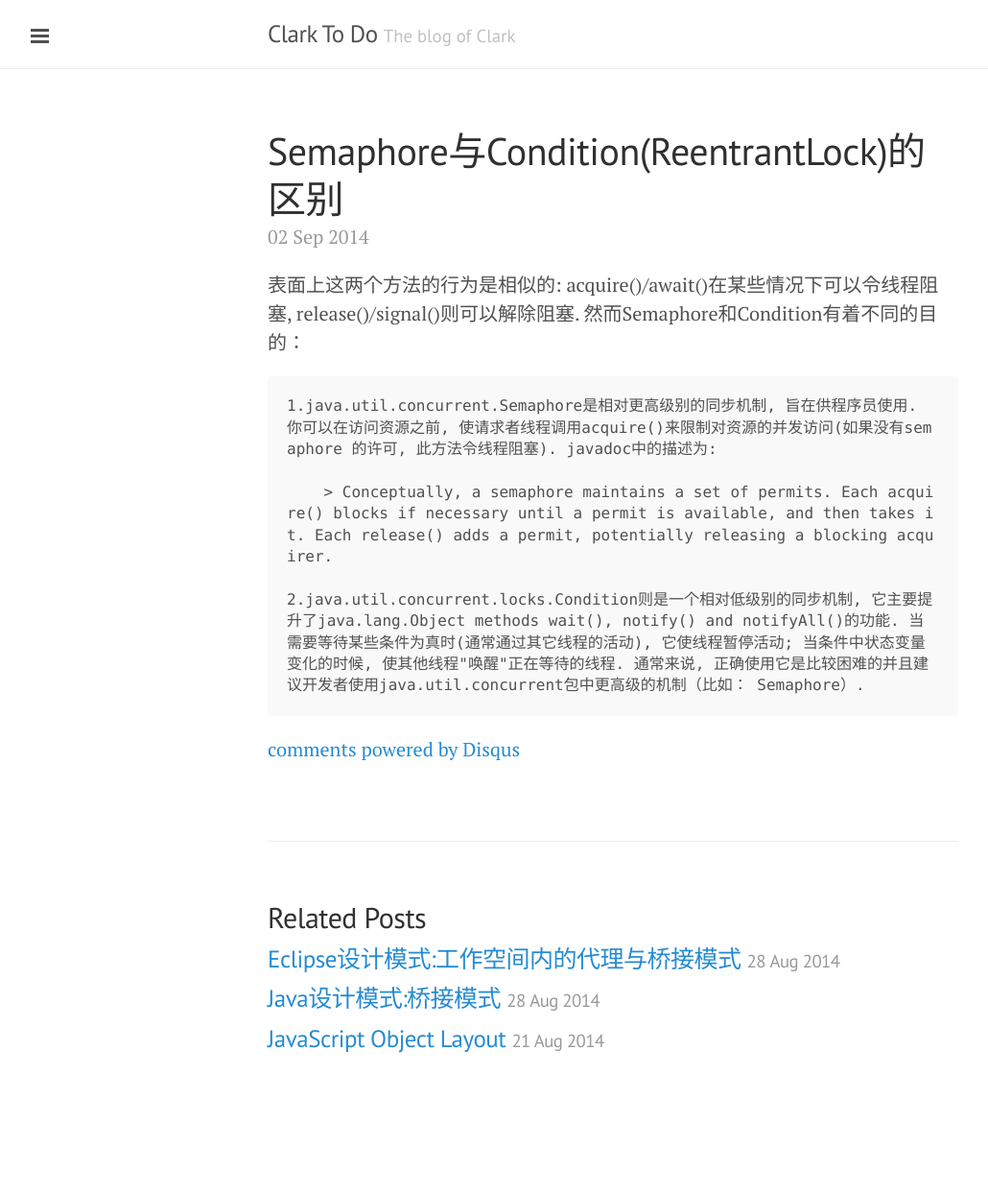
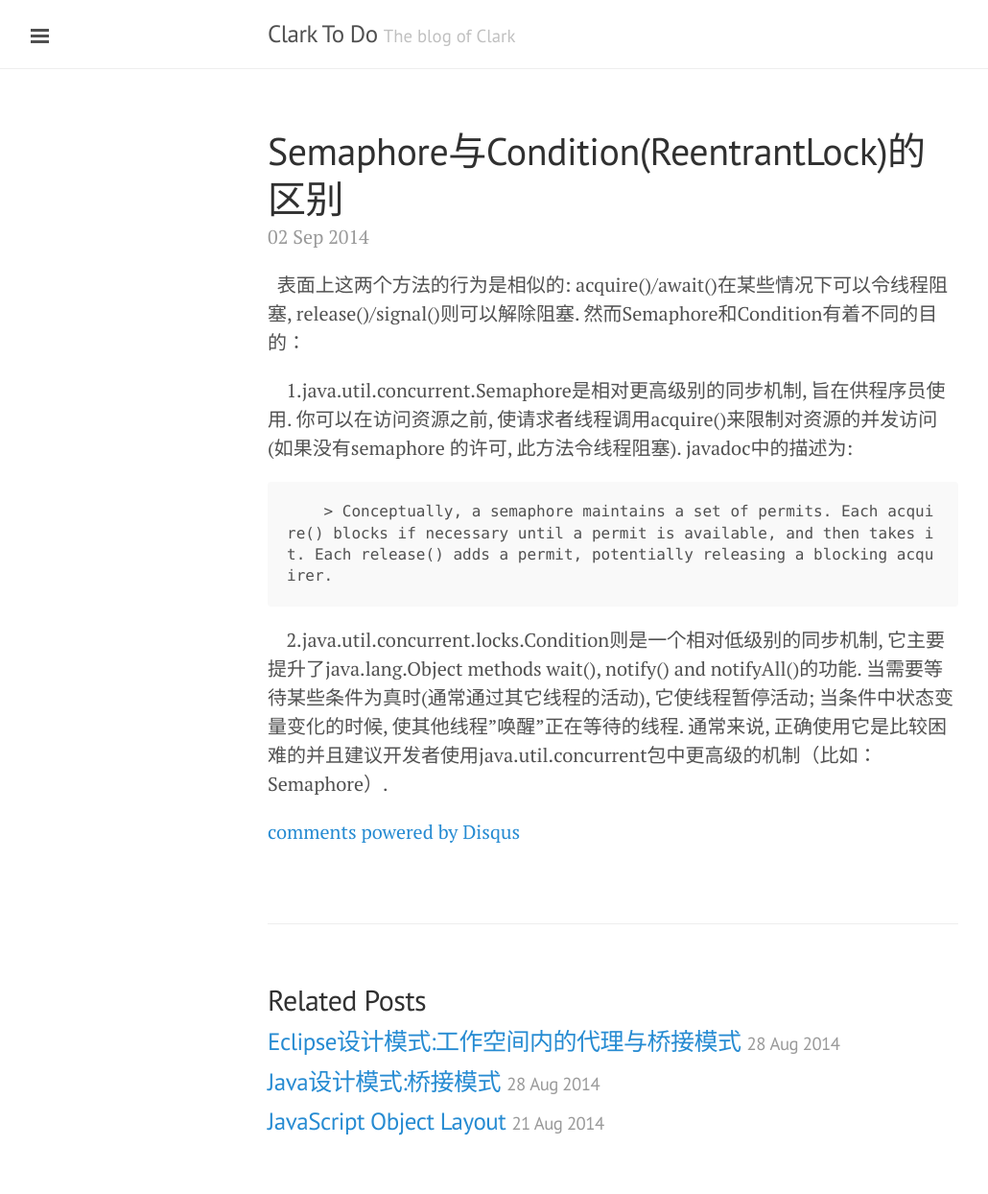
Before and after one commit to clarkdo/clarkdo.github.com, a Jekyll site: the page built from _posts/2014-09-02-20.md, in a window 1280 px wide. Shown: the whole page at 96% size, without its empty margins (1-1031 px from the left). Built offline with Jekyll 4.4.1, drawn with Linux system fonts in a browser that asks for light colours; Markdown is read by kramdown in place of the engine named in the settings; comment, search, counter and statistics services are not loaded; before the commit the page ends 1158 px from its top, so only the background shows below that; part of the change alters nothing that is shown.

```diff
--- a/_posts/2014-09-02-20.md
+++ b/_posts/2014-09-02-20.md
@@ -4,10 +4,10 @@ title: Semaphore与Condition(ReentrantLock)的区别
 comments: true
 ---
 
-表面上这两个方法的行为是相似的: acquire()/await()在某些情况下可以令线程阻塞, release()/signal()则可以解除阻塞. 然而Semaphore和Condition有着不同的目的：
+&nbsp;&nbsp;表面上这两个方法的行为是相似的: acquire()/await()在某些情况下可以令线程阻塞, release()/signal()则可以解除阻塞. 然而Semaphore和Condition有着不同的目的：
 
-    1.java.util.concurrent.Semaphore是相对更高级别的同步机制, 旨在供程序员使用. 你可以在访问资源之前, 使请求者线程调用acquire()来限制对资源的并发访问(如果没有semaphore 的许可, 此方法令线程阻塞). javadoc中的描述为:
+&nbsp;&nbsp;&nbsp;&nbsp;1.java.util.concurrent.Semaphore是相对更高级别的同步机制, 旨在供程序员使用. 你可以在访问资源之前, 使请求者线程调用acquire()来限制对资源的并发访问(如果没有semaphore 的许可, 此方法令线程阻塞). javadoc中的描述为:
 
         > Conceptually, a semaphore maintains a set of permits. Each acquire() blocks if necessary until a permit is available, and then takes it. Each release() adds a permit, potentially releasing a blocking acquirer.
 
-    2.java.util.concurrent.locks.Condition则是一个相对低级别的同步机制, 它主要提升了java.lang.Object methods wait(), notify() and notifyAll()的功能. 当需要等待某些条件为真时(通常通过其它线程的活动), 它使线程暂停活动; 当条件中状态变量变化的时候, 使其他线程"唤醒"正在等待的线程. 通常来说, 正确使用它是比较困难的并且建议开发者使用java.util.concurrent包中更高级的机制（比如： Semaphore）.
+&nbsp;&nbsp;&nbsp;&nbsp;2.java.util.concurrent.locks.Condition则是一个相对低级别的同步机制, 它主要提升了java.lang.Object methods wait(), notify() and notifyAll()的功能. 当需要等待某些条件为真时(通常通过其它线程的活动), 它使线程暂停活动; 当条件中状态变量变化的时候, 使其他线程"唤醒"正在等待的线程. 通常来说, 正确使用它是比较困难的并且建议开发者使用java.util.concurrent包中更高级的机制（比如： Semaphore）.
```
